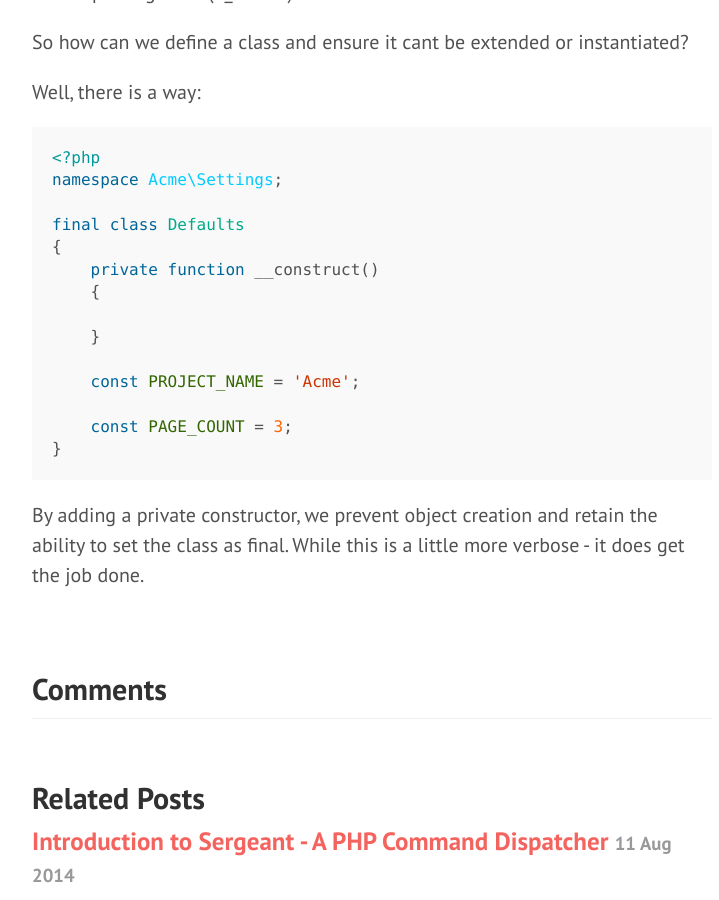
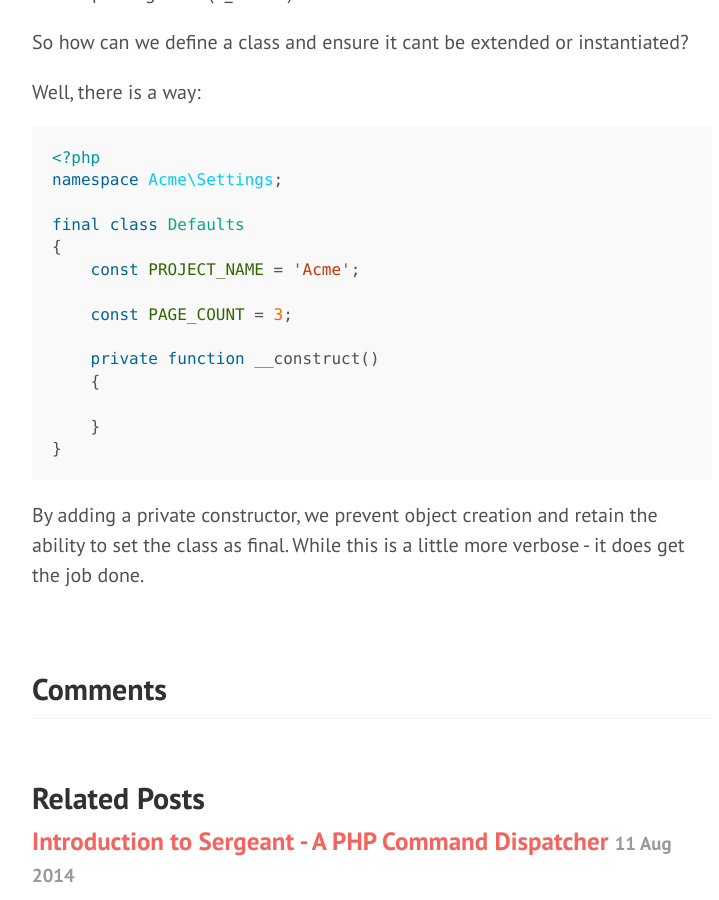
Before and after one commit to acairns/acairns.github.io, a Jekyll site: the page built from _posts/2015-05-03-creating-abstract-final-classes-in-php.md, in a window 1280 px wide and 900 px high, scrolled down 1057 px. Shown: the whole window, without its empty margins (268-987 px from the left). Built offline with Jekyll 4.4.1, drawn with Linux system fonts in a browser that asks for light colours; Markdown is read by kramdown in place of the engine named in the settings; comment, search, counter and statistics services are not loaded.

````diff
--- a/_posts/2015-05-03-creating-abstract-final-classes-in-php.md
+++ b/_posts/2015-05-03-creating-abstract-final-classes-in-php.md
@@ -36,14 +36,14 @@ namespace Acme\Settings;
 
 final class Defaults
 {
+    const PROJECT_NAME = 'Acme';
+
+    const PAGE_COUNT = 3;
+
     private function __construct()
     {
 
     }
-
-    const PROJECT_NAME = 'Acme';
-
-    const PAGE_COUNT = 3;
 }
 ```
 
````
